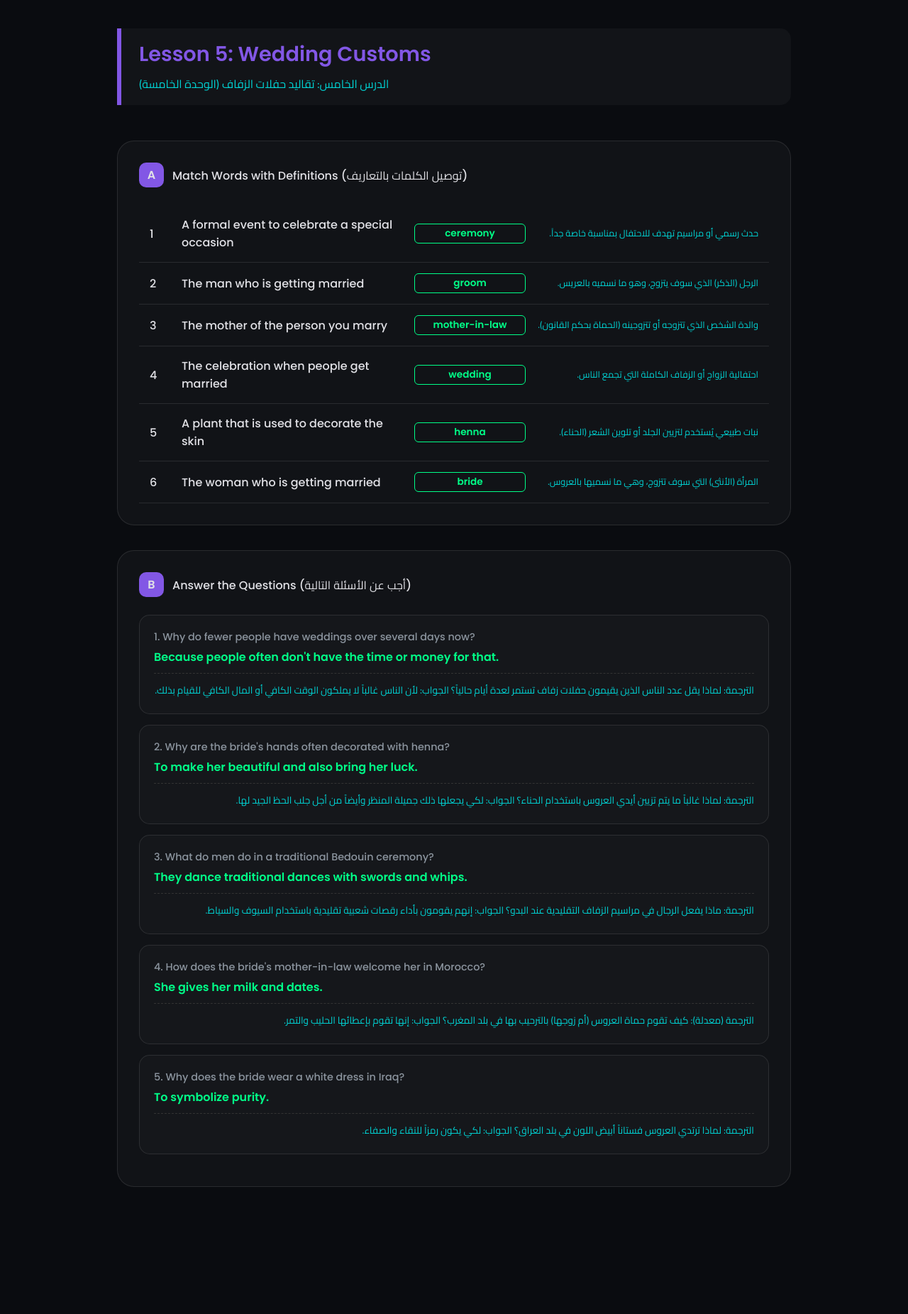
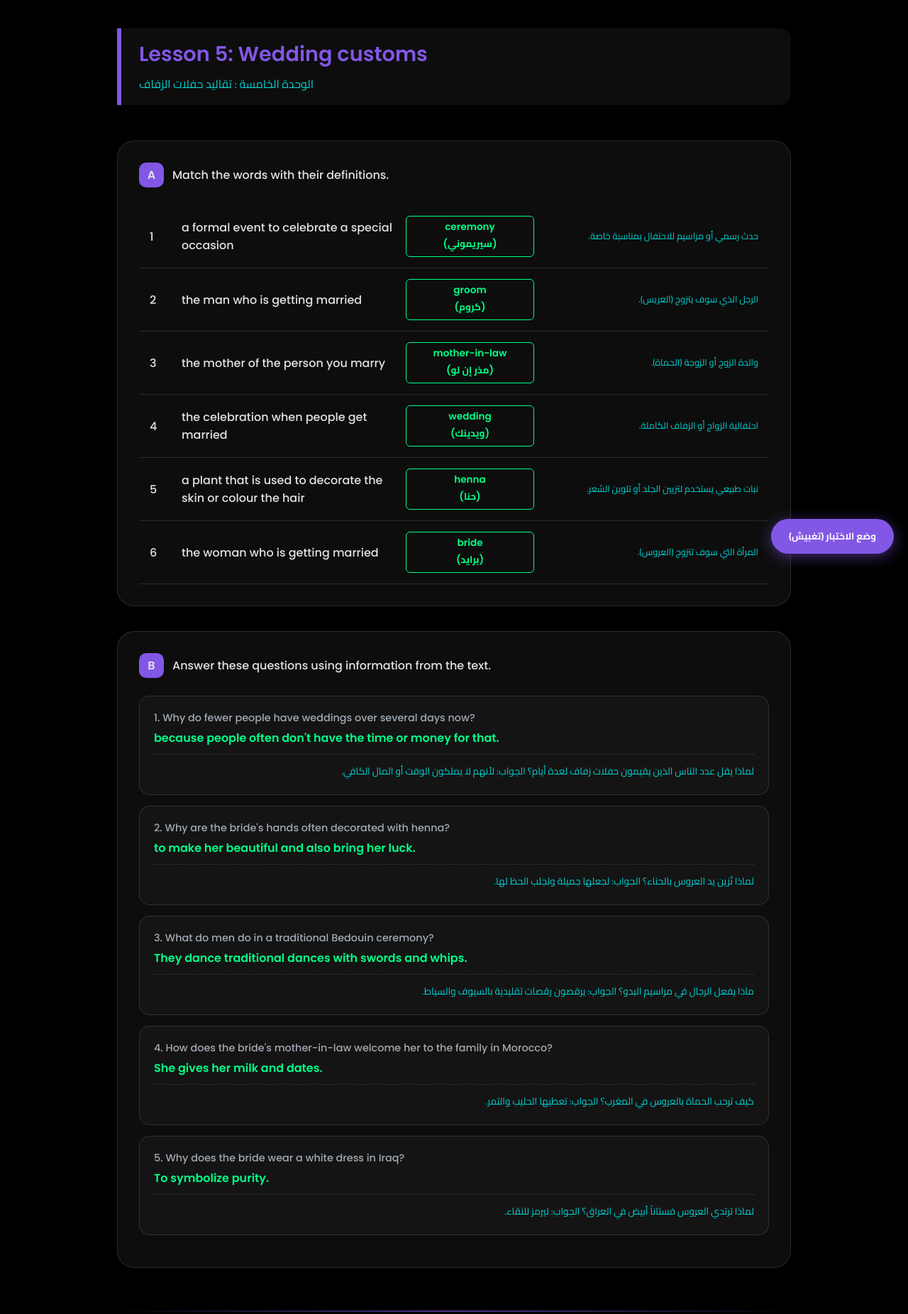
Before and after one commit to mu228-arch/Yousef, a plain HTML site: page index.html in a window 1280 px wide. Shown: the top 1851 px of the page at 71% size. Before the commit the page ends 1747 px from the top, so only its background shows below. Drawn offline with Linux system fonts and the light colour scheme.

Commit message:
Update index.html

```diff
--- a/index.html
+++ b/index.html
@@ -3,19 +3,18 @@
 <head>
     <meta charset="UTF-8">
     <meta name="viewport" content="width=device-width, initial-scale=1.0">
-    <title>Unit 5 Lesson 5 - Detailed Guide</title>
+    <title>Unit 5 - Final Edition</title>
     <link href="https://fonts.googleapis.com/css2?family=Cairo:wght@400;700&family=Poppins:wght@300;500;600&display=swap" rel="stylesheet">
     <style>
         :root {
-            --bg: #0a0c10;
-            --glass: rgba(255, 255, 255, 0.03);
-            --glass-border: rgba(255, 255, 255, 0.1);
+            --bg: #000000;
+            --glass: rgba(255, 255, 255, 0.05);
+            --glass-border: rgba(255, 255, 255, 0.12);
             --accent: #8257e5;
             --text-en: #e1e1e6;
             --text-ar: #00d2d3;
             --ans-green: #00ff88;
         }
-
         body {
             background: var(--bg);
             color: var(--text-en);
@@ -25,158 +24,194 @@
             display: flex;
             justify-content: center;
         }
+        .wrapper { max-width: 950px; width: 100%; }
+        .test-btn {
+            position: fixed;
+            bottom: 20px;
+            right: 20px;
+            background: var(--accent);
+            color: white;
+            border: none;
+            padding: 12px 25px;
+            border-radius: 50px;
+            font-family: 'Cairo';
+            font-weight: bold;
+            cursor: pointer;
+            z-index: 1000;
+            box-shadow: 0 4px 20px rgba(130, 87, 229, 0.5);
+        }
+        /* كود التغبيش الحاسم */
+        .is-testing .blur-target { filter: blur(7px); cursor: pointer; user-select: none; transition: 0.3s; }
+        .is-testing .blur-target:active { filter: blur(0); }
 
-        .wrapper { max-width: 950px; width: 100%; }
-
-        .main-header {
-            border-left: 6px solid var(--accent);
-            padding: 15px 25px;
-            background: var(--glass);
-            border-radius: 0 15px 15px 0;
-            margin-bottom: 50px;
-        }
-
+        .main-header { border-left: 6px solid var(--accent); padding: 15px 25px; background: var(--glass); border-radius: 0 15px 15px 0; margin-bottom: 50px; }
         .main-header h1 { margin: 0; font-size: 1.8rem; color: var(--accent); }
         .main-header p { margin: 5px 0 0; color: var(--text-ar); font-family: 'Cairo'; }
-
-        .section-box {
-            background: var(--glass);
-            border: 1px solid var(--glass-border);
-            border-radius: 24px;
-            padding: 30px;
-            margin-bottom: 35px;
-        }
-
+        .section-box { background: var(--glass); border: 1px solid var(--glass-border); border-radius: 24px; padding: 30px; margin-bottom: 35px; }
         .section-label { display: flex; align-items: center; gap: 12px; margin-bottom: 25px; }
-        .label-circle {
-            background: var(--accent);
-            width: 35px; height: 35px;
-            border-radius: 10px;
-            display: flex; align-items: center; justify-content: center;
-            font-weight: 700;
-        }
-
-        /* Exercise A Style */
-        .row-horizontal {
-            display: grid;
-            grid-template-columns: 30px 2fr 1fr 2fr;
-            align-items: center;
-            padding: 15px;
-            border-bottom: 1px solid var(--glass-border);
-            gap: 15px;
-        }
-
-        .row-ans { color: var(--ans-green); font-weight: 700; text-align: center; border: 1px solid var(--ans-green); border-radius: 6px; padding: 3px; font-size: 0.85rem; }
+        .label-circle { background: var(--accent); width: 35px; height: 35px; border-radius: 10px; display: flex; align-items: center; justify-content: center; font-weight: 700; }
+        .row-horizontal { display: grid; grid-template-columns: 30px 2fr 1.2fr 2fr; align-items: center; padding: 15px; border-bottom: 1px solid var(--glass-border); gap: 15px; }
+        .row-ans { color: var(--ans-green); font-weight: 700; text-align: center; border: 1px solid var(--ans-green); border-radius: 6px; padding: 5px; font-size: 0.85rem; }
         .row-ar { direction: rtl; font-family: 'Cairo'; color: var(--text-ar); font-size: 0.8rem; line-height: 1.4; }
-
-        /* Exercise B Style */
-        .qa-card {
-            background: rgba(255,255,255,0.02);
-            padding: 20px;
-            border-radius: 15px;
-            border: 1px solid var(--glass-border);
-            margin-bottom: 15px;
-        }
-
-        .q-txt { display: block; color: #8b949e; font-size: 0.9rem; margin-bottom: 5px; }
+        .qa-card { background: rgba(255,255,255,0.03); padding: 20px; border-radius: 15px; border: 1px solid var(--glass-border); margin-bottom: 15px; }
+        .q-txt { display: block; color: #a1aab3; font-size: 0.9rem; margin-bottom: 5px; }
         .a-txt { display: block; color: var(--ans-green); font-weight: 600; margin-bottom: 10px; }
         .tr-txt { display: block; direction: rtl; font-family: 'Cairo'; color: var(--text-ar); font-size: 0.85rem; border-top: 1px dashed #333; padding-top: 10px; }
-
-        @media (max-width: 768px) {
-            .row-horizontal { grid-template-columns: 1fr; }
-            .row-ans { width: fit-content; padding: 5px 15px; }
-        }
+        .divider { height: 2px; background: linear-gradient(90deg, transparent, var(--accent), transparent); margin: 60px 0; opacity: 0.6; }
     </style>
 </head>
 <body>
 
+<button class="test-btn" id="testToggle">وضع الاختبار (تغبيش)</button>
+
 <div class="wrapper">
     <div class="main-header">
-        <h1>Lesson 5: Wedding Customs</h1>
-        <p>الدرس الخامس: تقاليد حفلات الزفاف (الوحدة الخامسة)</p>
+        <h1>Lesson 5: Wedding customs</h1>
+        <p>الوحدة الخامسة : تقاليد حفلات الزفاف </p>
     </div>
 
     <section class="section-box">
         <div class="section-label">
             <div class="label-circle">A</div>
-            <span style="font-weight: 500;">Match Words with Definitions (توصيل الكلمات بالتعاريف)</span>
+            <span style="font-weight: 500;">Match the words with their definitions.</span>
         </div>
 
         <div class="row-horizontal">
             <span>1</span>
-            <span>A formal event to celebrate a special occasion</span>
-            <span class="row-ans">ceremony</span>
-            <span class="row-ar">حدث رسمي أو مراسيم تهدف للاحتفال بمناسبة خاصة جداً.</span>
+            <span>a formal event to celebrate a special occasion</span>
+            <span class="row-ans blur-target">ceremony<br>(سيريموني)</span>
+            <span class="row-ar">حدث رسمي أو مراسيم للاحتفال بمناسبة خاصة.</span>
         </div>
+
         <div class="row-horizontal">
             <span>2</span>
-            <span>The man who is getting married</span>
-            <span class="row-ans">groom</span>
-            <span class="row-ar">الرجل (الذكر) الذي سوف يتزوج، وهو ما نسميه بالعريس.</span>
+            <span>the man who is getting married</span>
+            <span class="row-ans blur-target">groom<br>(كروم)</span>
+            <span class="row-ar">الرجل الذي سوف يتزوج (العريس).</span>
         </div>
+
         <div class="row-horizontal">
             <span>3</span>
-            <span>The mother of the person you marry</span>
-            <span class="row-ans">mother-in-law</span>
-            <span class="row-ar">والدة الشخص الذي تتزوجه أو تتزوجينه (الحماة بحكم القانون).</span>
+            <span>the mother of the person you marry</span>
+            <span class="row-ans blur-target">mother-in-law<br>(مذر إن لو)</span>
+            <span class="row-ar">والدة الزوج أو الزوجة (الحماة).</span>
         </div>
+
         <div class="row-horizontal">
             <span>4</span>
-            <span>The celebration when people get married</span>
-            <span class="row-ans">wedding</span>
-            <span class="row-ar">احتفالية الزواج أو الزفاف الكاملة التي تجمع الناس.</span>
+            <span>the celebration when people get married</span>
+            <span class="row-ans blur-target">wedding<br>(ويدينك)</span>
+            <span class="row-ar">احتفالية الزواج أو الزفاف الكاملة.</span>
         </div>
+
         <div class="row-horizontal">
             <span>5</span>
-            <span>A plant that is used to decorate the skin</span>
-            <span class="row-ans">henna</span>
-            <span class="row-ar">نبات طبيعي يُستخدم لتزيين الجلد أو تلوين الشعر (الحناء).</span>
+            <span>a plant that is used to decorate the skin or colour the hair</span>
+            <span class="row-ans blur-target">henna<br>(حنا)</span>
+            <span class="row-ar">نبات طبيعي يستخدم لتزيين الجلد أو تلوين الشعر.</span>
         </div>
+
         <div class="row-horizontal">
             <span>6</span>
-            <span>The woman who is getting married</span>
-            <span class="row-ans">bride</span>
-            <span class="row-ar">المرأة (الأنثى) التي سوف تتزوج، وهي ما نسميها بالعروس.</span>
+            <span>the woman who is getting married</span>
+            <span class="row-ans blur-target">bride<br>(برايد)</span>
+            <span class="row-ar">المرأة التي سوف تتزوج (العروس).</span>
         </div>
     </section>
-
     <section class="section-box">
         <div class="section-label">
             <div class="label-circle">B</div>
-            <span style="font-weight: 500;">Answer the Questions (أجب عن الأسئلة التالية)</span>
+            <span style="font-weight: 500;">Answer these questions using information from the text.</span>
         </div>
 
         <div class="qa-card">
             <span class="q-txt">1. Why do fewer people have weddings over several days now?</span>
-            <span class="a-txt">Because people often don't have the time or money for that.</span>
-            <span class="tr-txt">الترجمة: لماذا يقل عدد الناس الذين يقيمون حفلات زفاف تستمر لعدة أيام حالياً؟ الجواب: لأن الناس غالباً لا يملكون الوقت الكافي أو المال الكافي للقيام بذلك.</span>
+            <span class="a-txt blur-target">because people often don't have the time or money for that.</span>
+            <span class="tr-txt">لماذا يقل عدد الناس الذين يقيمون حفلات زفاف لعدة أيام؟ الجواب: لأنهم لا يملكون الوقت أو المال الكافي.</span>
         </div>
 
         <div class="qa-card">
             <span class="q-txt">2. Why are the bride's hands often decorated with henna?</span>
-            <span class="a-txt">To make her beautiful and also bring her luck.</span>
-            <span class="tr-txt">الترجمة: لماذا غالباً ما يتم تزيين أيدي العروس باستخدام الحناء؟ الجواب: لكي يجعلها ذلك جميلة المنظر وأيضاً من أجل جلب الحظ الجيد لها.</span>
+            <span class="a-txt blur-target">to make her beautiful and also bring her luck.</span>
+            <span class="tr-txt">لماذا تُزين يد العروس بالحناء؟ الجواب: لجعلها جميلة ولجلب الحظ لها.</span>
         </div>
 
         <div class="qa-card">
             <span class="q-txt">3. What do men do in a traditional Bedouin ceremony?</span>
-            <span class="a-txt">They dance traditional dances with swords and whips.</span>
-            <span class="tr-txt">الترجمة: ماذا يفعل الرجال في مراسيم الزفاف التقليدية عند البدو؟ الجواب: إنهم يقومون بأداء رقصات شعبية تقليدية باستخدام السيوف والسياط.</span>
+            <span class="a-txt blur-target">They dance traditional dances with swords and whips.</span>
+            <span class="tr-txt">ماذا يفعل الرجال في مراسيم البدو؟ الجواب: يرقصون رقصات تقليدية بالسيوف والسياط.</span>
         </div>
 
         <div class="qa-card">
-            <span class="q-txt">4. How does the bride's mother-in-law welcome her in Morocco?</span>
-            <span class="a-txt">She gives her milk and dates.</span>
-            <span class="tr-txt">الترجمة (معدلة): كيف تقوم حماة العروس (أم زوجها) بالترحيب بها في بلد المغرب؟ الجواب: إنها تقوم بإعطائها الحليب والتمر.</span>
+            <span class="q-txt">4. How does the bride's mother-in-law welcome her to the family in Morocco?</span>
+            <span class="a-txt blur-target">She gives her milk and dates.</span>
+            <span class="tr-txt">كيف ترحب الحماة بالعروس في المغرب؟ الجواب: تعطيها الحليب والتمر.</span>
         </div>
 
         <div class="qa-card">
             <span class="q-txt">5. Why does the bride wear a white dress in Iraq?</span>
-            <span class="a-txt">To symbolize purity.</span>
-            <span class="tr-txt">الترجمة: لماذا ترتدي العروس فستاناً أبيض اللون في بلد العراق؟ الجواب: لكي يكون رمزاً للنقاء والصفاء.</span>
+            <span class="a-txt blur-target">To symbolize purity.</span>
+            <span class="tr-txt">لماذا ترتدي العروس فستاناً أبيض في العراق؟ الجواب: ليرمز للنقاء.</span>
         </div>
     </section>
-</div>
+
+    <div class="divider"></div>
+    <div class="main-header">
+        <h1>Literature Focus: Around the world in 80 Days</h1>
+        <p>النافذة الأدبية: حول العالم في 80 يوماً - الفصل الأول</p>
+    </div>
+
+    <section class="section-box">
+        <div class="section-label"><div class="label-circle">C1</div><span>Synonyms (المرادفات من السبورة)</span></div>
+        <div class="row-horizontal"><span>1</span><span>Smart</span><span class="row-ans blur-target">Clever<br>(كليفر)</span><span class="row-ar">ذكي</span></div>
+        <div class="row-horizontal"><span>2</span><span>Conversation</span><span class="row-ans blur-target">discussion<br>(دسكشن)</span><span class="row-ar">محادثة / مناقشة</span></div>
+        <div class="row-horizontal"><span>3</span><span>tracks of a train</span><span class="row-ans blur-target">railway<br>(ريل-وي)</span><span class="row-ar">سكة الحديد</span></div>
+        <div class="row-horizontal"><span>4</span><span>trip</span><span class="row-ans blur-target">Journey<br>(جيرني)</span><span class="row-ar">رحلة</span></div>
+        <div class="row-horizontal"><span>5</span><span>Was hit hard</span><span class="row-ans blur-target">banged<br>(بانكد)</span><span class="row-ar">اصطدم بقوة</span></div>
+    </section>
+
+    <section class="section-box">
+        <div class="section-label"><div class="label-circle">A</div><span>Answer the following questions:</span></div>
+        <div class="qa-card">
+            <span class="q-txt">1- what does phileas Fogg mean when he says the world was "once" big enough?</span>
+            <span class="a-txt blur-target">- You can travel around the world quicker than you could in the past.</span>
+            <span class="tr-txt">الترجمة: قصد أن السفر حول العالم أصبح أسرع بكثير مما كان عليه في الماضي.</span>
+        </div>
+        <div class="qa-card">
+            <span class="q-txt">2- Is the Daily Telegraph 100% Certain about its calculations?</span>
+            <span class="a-txt blur-target">- No, the daily Telegraph is not 100% Certain.</span>
+            <span class="tr-txt">الترجمة: هل صحيفة ديلي تلغراف متأكدة؟ الجواب: لا، ليست متأكدة تماماً.</span>
+        </div>
+        <div class="qa-card">
+            <span class="q-txt">3- What was the condition on which Fogg agreed to make the trip?</span>
+            <span class="a-txt blur-target">- The condition was the Stuart paid for the costs if he was successful.</span>
+            <span class="tr-txt">الترجمة: الشرط أن يدفع ستيوارت التكاليف في حال نجاح فوغ بالرحلة.</span>
+        </div>
+        <div class="qa-card">
+            <span class="q-txt">4- Did Falletin believe Fogg and Stuart were being serious?</span>
+            <span class="a-txt blur-target">- No, he thought it was a joke.</span>
+            <span class="tr-txt">الترجمة: هل صدق أنهم جادون؟ الجواب: لا، اعتقد أنها مجرد مزحة.</span>
+        </div>
+        <div class="qa-card">
+            <span class="q-txt">5- What does Fogg think is impossible?</span>
+            <span class="a-txt blur-target">- He thinks nothing is impossible.</span>
+            <span class="tr-txt">الترجمة: ماذا يعتقد فوغ بخصوص المستحيل؟ الجواب: هو يعتقد أن لا شيء مستحيل.</span>
+        </div>
+    </section>
+</div> <script>
+    // الكود المسؤول عن تشغيل وضع الاختبار
+    const toggleBtn = document.getElementById('testToggle');
+    toggleBtn.onclick = function() {
+        document.body.classList.toggle('is-testing');
+        if (document.body.classList.contains('is-testing')) {
+            this.textContent = "إيقاف الاختبار";
+            this.style.background = "#ff4757";
+        } else {
+            this.textContent = "وضع الاختبار (تغبيش)";
+            this.style.background = "#8257e5";
+        }
+    };
+</script>
 
 </body>
 </html>
```
